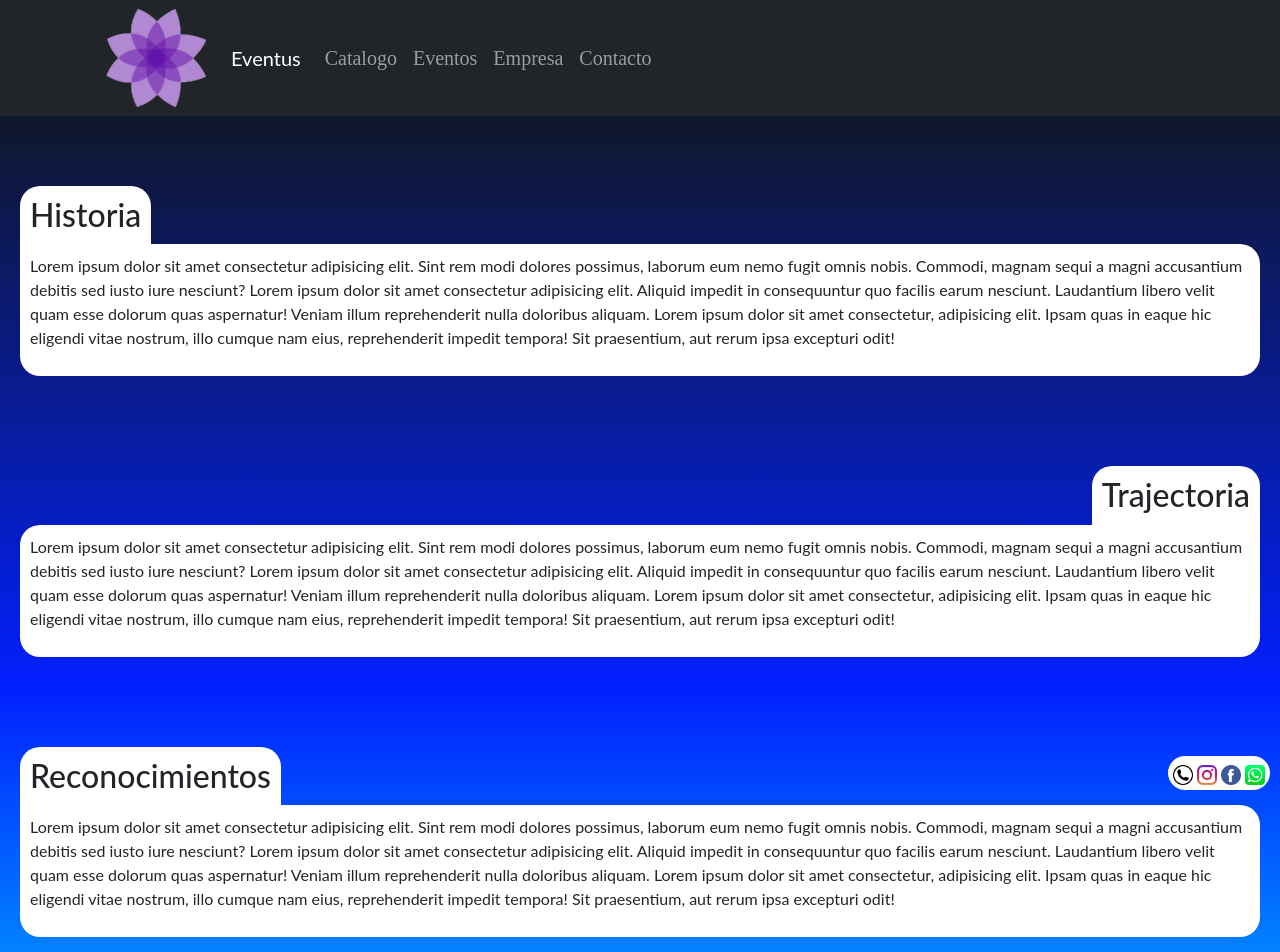
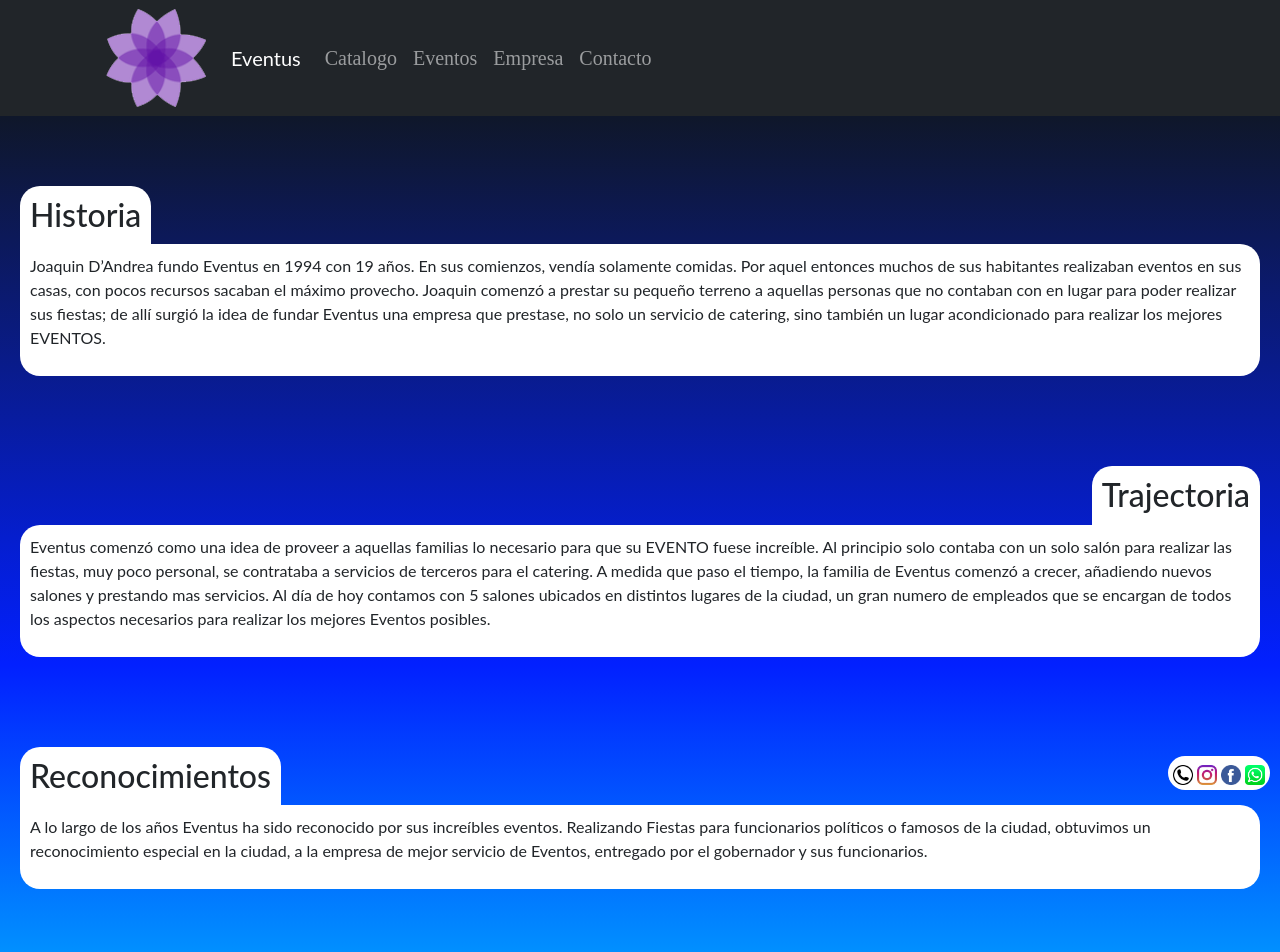
Before and after one commit to enzojdandrea/eventus, a website: page pages/empresa.html in a window 1280 px wide. Shown: the top 952 px of the page. Drawn offline with nearby package versions, Linux system fonts and the light colour scheme; files that its build step writes are made by us from their sources.

Commit message:
cambiando historia, trayecotira y reconocimiento de la empresa

```diff
--- a/pages/empresa.html
+++ b/pages/empresa.html
@@ -50,9 +50,7 @@
                     <h2>Historia</h2>
                     <div class="empresa__description">
                         <p>
-                            Lorem ipsum dolor sit amet consectetur adipisicing elit. Sint rem modi dolores possimus, laborum eum nemo fugit omnis nobis. Commodi, magnam sequi a magni accusantium debitis sed iusto iure nesciunt?
-                            Lorem ipsum dolor sit amet consectetur adipisicing elit. Aliquid impedit in consequuntur quo facilis earum nesciunt. Laudantium libero velit quam esse dolorum quas aspernatur! Veniam illum reprehenderit nulla doloribus aliquam.
-                            Lorem ipsum dolor sit amet consectetur, adipisicing elit. Ipsam quas in eaque hic eligendi vitae nostrum, illo cumque nam eius, reprehenderit impedit tempora! Sit praesentium, aut rerum ipsa excepturi odit!
+                            Joaquin D’Andrea fundo Eventus en 1994 con 19 años. En sus comienzos, vendía solamente comidas. Por aquel entonces muchos de sus habitantes realizaban eventos en sus casas, con pocos recursos sacaban el máximo provecho. Joaquin comenzó a prestar su pequeño terreno a aquellas personas que no contaban con en lugar para poder realizar sus fiestas; de allí surgió la idea de fundar Eventus una empresa que prestase, no solo un servicio de catering, sino también un lugar acondicionado para realizar los mejores EVENTOS.
                         </p>
                     </div>
                 </div>
@@ -61,9 +59,7 @@
                     <h2>Trajectoria</h2>
                     <div class="contenedorderecho__empresa__description">
                     <p>
-                        Lorem ipsum dolor sit amet consectetur adipisicing elit. Sint rem modi dolores possimus, laborum eum nemo fugit omnis nobis. Commodi, magnam sequi a magni accusantium debitis sed iusto iure nesciunt?
-                        Lorem ipsum dolor sit amet consectetur adipisicing elit. Aliquid impedit in consequuntur quo facilis earum nesciunt. Laudantium libero velit quam esse dolorum quas aspernatur! Veniam illum reprehenderit nulla doloribus aliquam.
-                        Lorem ipsum dolor sit amet consectetur, adipisicing elit. Ipsam quas in eaque hic eligendi vitae nostrum, illo cumque nam eius, reprehenderit impedit tempora! Sit praesentium, aut rerum ipsa excepturi odit!
+                        Eventus comenzó como una idea de proveer a aquellas familias lo necesario para que su EVENTO fuese increíble. Al principio solo contaba con un solo salón para realizar las fiestas, muy poco personal, se contrataba a servicios de terceros para el catering. A medida que paso el tiempo, la familia de Eventus comenzó a crecer, añadiendo nuevos salones y prestando mas servicios. Al día de hoy contamos con 5 salones ubicados en distintos lugares de la ciudad, un gran numero de empleados que se encargan de todos los aspectos necesarios para realizar los mejores Eventos posibles.
                     </p>
                     </div>
                 </div>
@@ -71,9 +67,7 @@
                     <h2>Reconocimientos</h2>
                     <div class="empresa__description">
                         <p>
-                            Lorem ipsum dolor sit amet consectetur adipisicing elit. Sint rem modi dolores possimus, laborum eum nemo fugit omnis nobis. Commodi, magnam sequi a magni accusantium debitis sed iusto iure nesciunt?
-                            Lorem ipsum dolor sit amet consectetur adipisicing elit. Aliquid impedit in consequuntur quo facilis earum nesciunt. Laudantium libero velit quam esse dolorum quas aspernatur! Veniam illum reprehenderit nulla doloribus aliquam.
-                            Lorem ipsum dolor sit amet consectetur, adipisicing elit. Ipsam quas in eaque hic eligendi vitae nostrum, illo cumque nam eius, reprehenderit impedit tempora! Sit praesentium, aut rerum ipsa excepturi odit!
+                            A lo largo de los años Eventus ha sido reconocido por sus increíbles eventos. Realizando Fiestas para funcionarios políticos o famosos de la ciudad, obtuvimos un reconocimiento especial en la ciudad, a la empresa de mejor servicio de Eventos, entregado por el gobernador y sus funcionarios.
                         </p>
                     </div>
                 </div>
```
